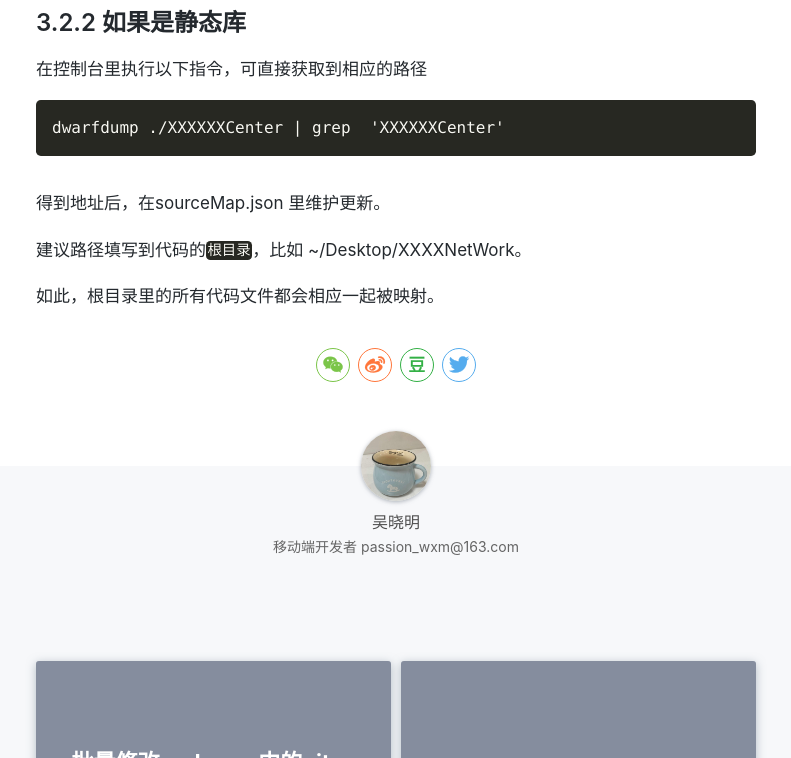
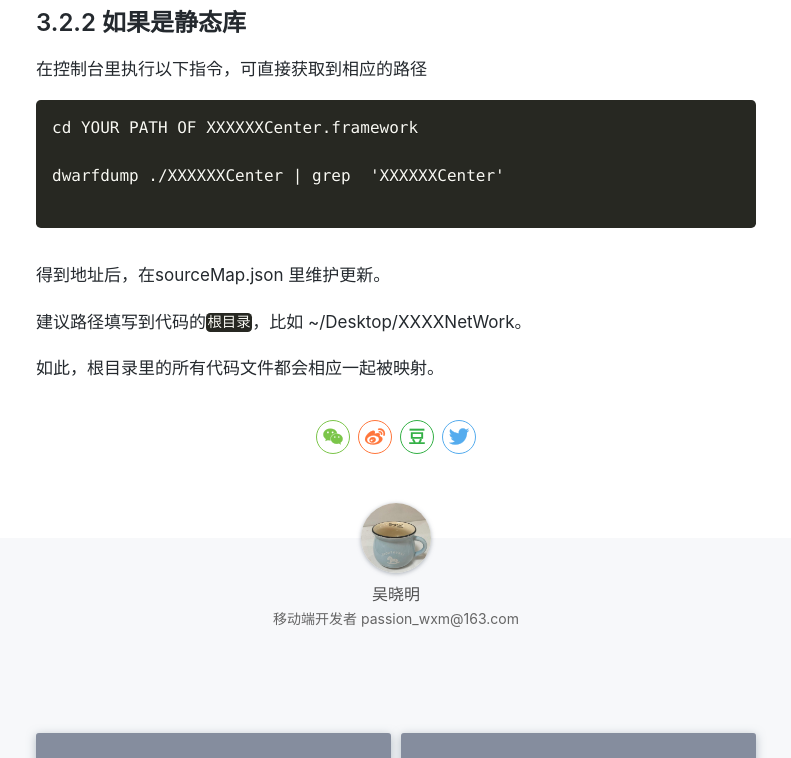
Before and after one commit to action121/action121.github.com, a Jekyll site: the page built from _posts/2022-08-22-iOS二进制切换源码调试.md, in a window 1280 px wide and 900 px high, scrolled down 7738 px, cut to the strip 142-900 px from the top of the window. Shown: the whole strip, without its empty margins (244-1035 px from the left). Built offline with Jekyll 4.4.1, drawn with Linux system fonts in a browser that asks for light colours; nearby versions of some CDN libraries; comment, search, counter and statistics services are not loaded; a style sheet for code colours, icons or effects is not loaded.

Commit message:
二进制切换源码调试，补充内容

````diff
--- a/_posts/2022-08-22-iOS二进制切换源码调试.md
+++ b/_posts/2022-08-22-iOS二进制切换源码调试.md
@@ -232,11 +232,14 @@ gwdebug  -a 内存地址
 在控制台里执行以下指令，可直接获取到相应的路径
 
 ```
+cd YOUR PATH OF XXXXXXCenter.framework
+
 dwarfdump ./XXXXXXCenter | grep  'XXXXXXCenter'
+
 ```
 
 得到地址后，在sourceMap.json 里维护更新。
 
-建议路径填写到代码的`根目录`，比如 ~/Desktop/XXXXNetWork。
+建议路径填写到代码的`根目录`，比如 ~/Desktop/XXXXNetWork。
 
 如此，根目录里的所有代码文件都会相应一起被映射。
````
